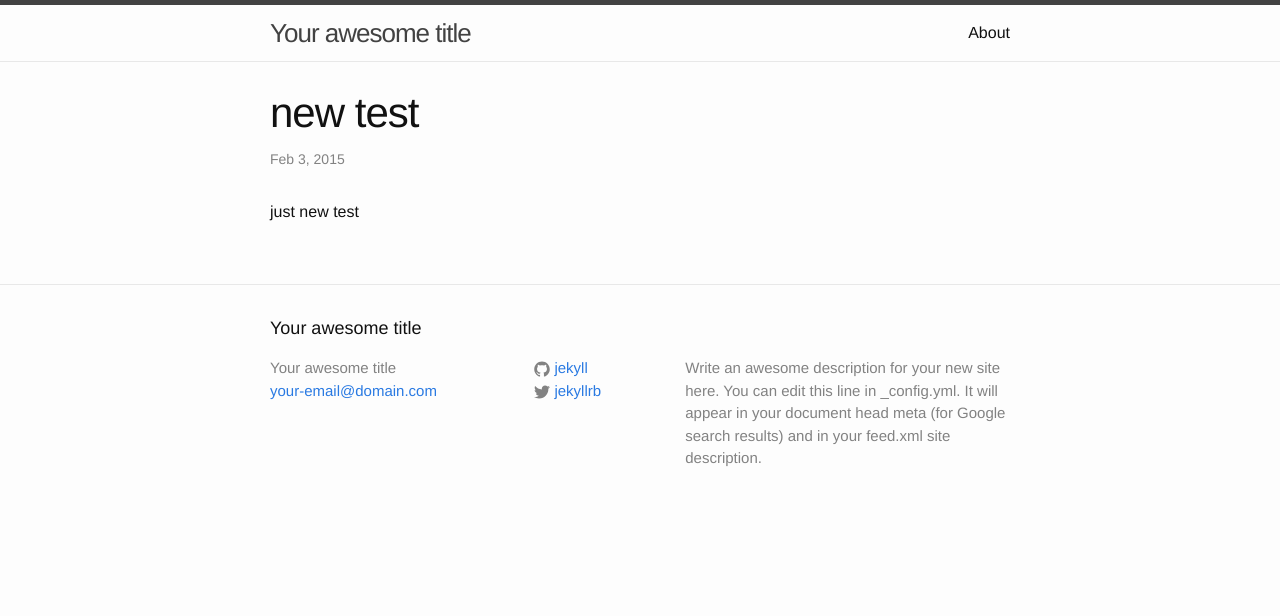
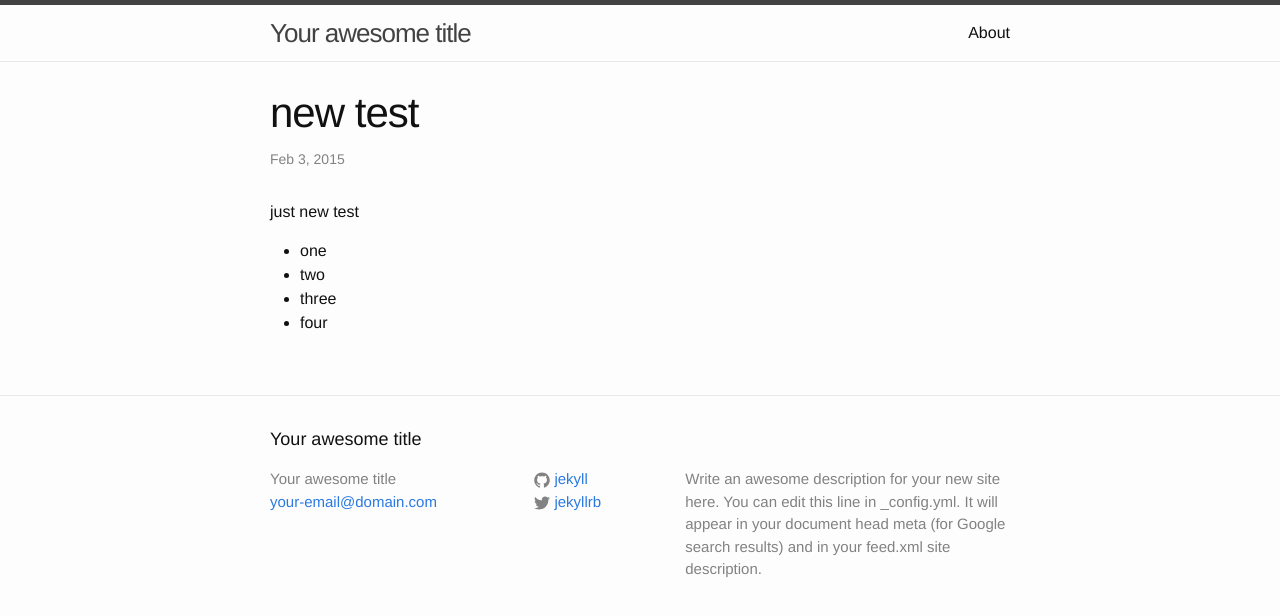
Before and after one commit to ichengchao/ichengchao.github.io, a Jekyll site: the page built from _posts/2015-02-03-newtest.markdown, in a window 1280 px wide. Shown: the top 616 px of the page. Built offline with Jekyll 4.4.1, drawn with Linux system fonts in a browser that asks for light colours.

Commit message:
modify new post

```diff
--- a/_posts/2015-02-03-newtest.markdown
+++ b/_posts/2015-02-03-newtest.markdown
@@ -7,3 +7,8 @@ categories: jekyll update
 
 
 just new test
+
+- one
+- two
+- three
+- four
```
